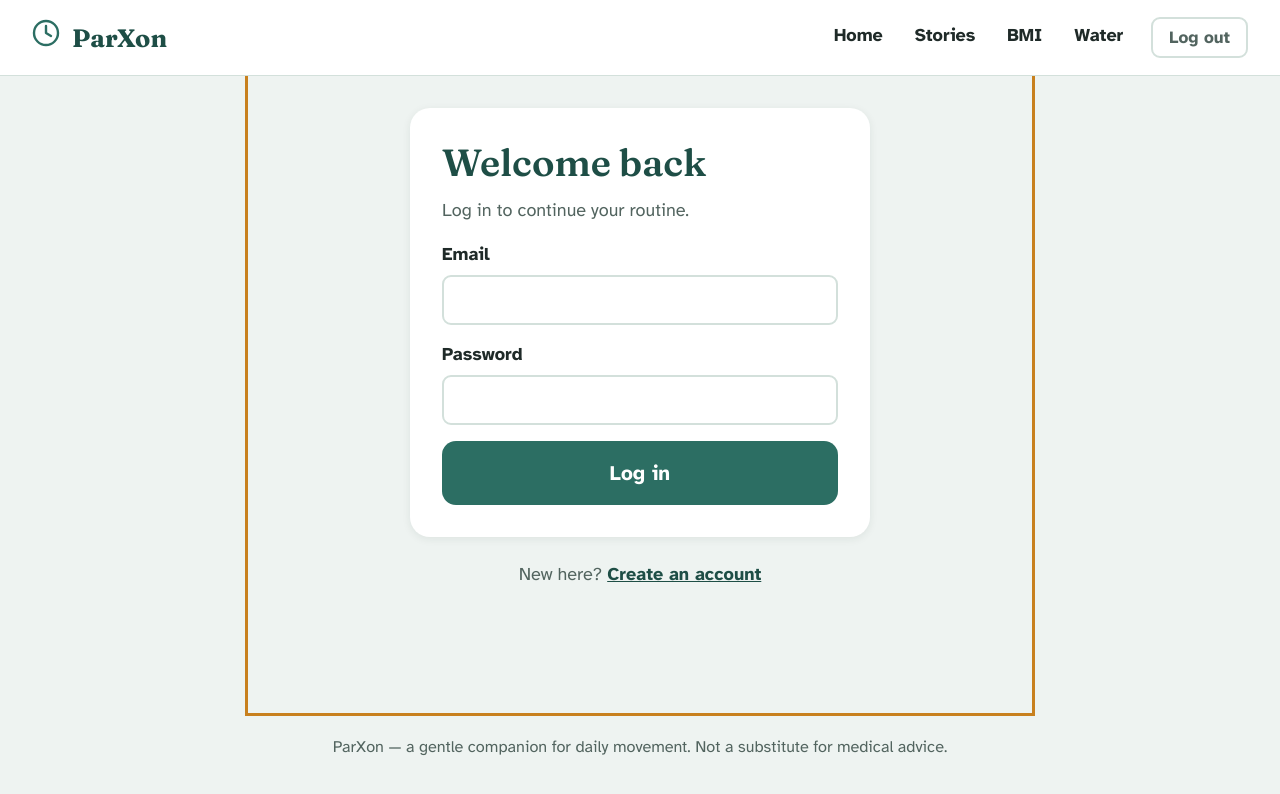
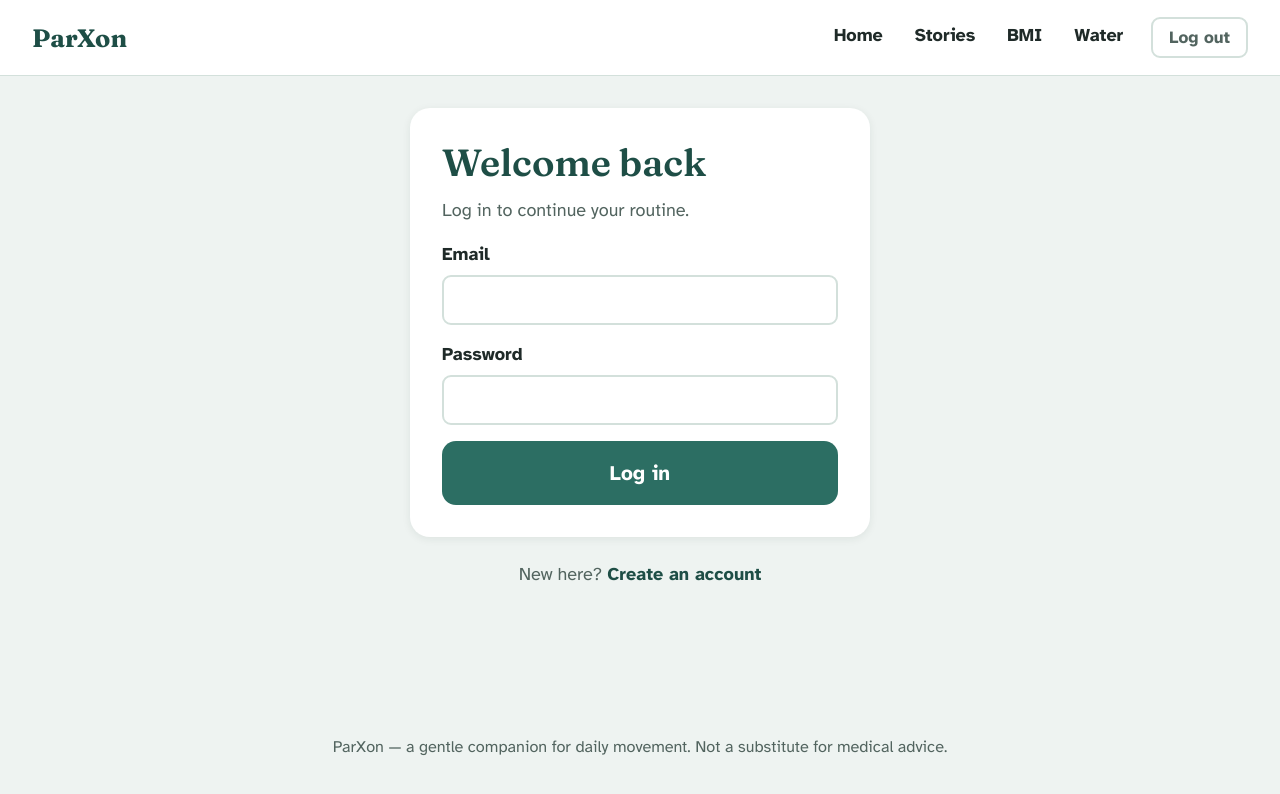
Before and after one commit to Hrithema/ParXon-web, a plain HTML site: page index.html in a window 1280 px wide. Drawn offline with nearby package versions, Linux system fonts and the light colour scheme.

Commit message:
fix logo

```diff
--- a/index.html
+++ b/index.html
@@ -3,24 +3,20 @@
 <head>
 <meta charset="UTF-8">
 <meta name="viewport" content="width=device-width, initial-scale=1.0">
-<title>ParXon — Movement &amp; Support for Parkinson's</title>
+<title>ParXon</title>
 <link rel="preconnect" href="https://fonts.googleapis.com">
 <link rel="preconnect" href="https://fonts.gstatic.com" crossorigin>
 <link href="https://fonts.googleapis.com/css2?family=Fraunces:opsz,wght@9..144,500;9..144,600;9..144,700&family=Atkinson+Hyperlegible:wght@400;700&display=swap" rel="stylesheet">
 <link rel="stylesheet" href="styles.css">
+<link rel="icon" type="image/png" href="assets\logo.png" />
 </head>
 <body>
 <a class="skip-link" href="#app">Skip to content</a>
 
 <header class="site-header" id="siteHeader" hidden>
-  <div class="brand">
-    <span class="brand-mark" aria-hidden="true">
-      <svg width="28" height="28" viewBox="0 0 28 28" fill="none" xmlns="http://www.w3.org/2000/svg">
-        <circle cx="14" cy="14" r="12" stroke="currentColor" stroke-width="2.4"/>
-        <path d="M14 7v7l5 3" stroke="currentColor" stroke-width="2.4" stroke-linecap="round" stroke-linejoin="round"/>
-      </svg>
-    </span>
+  <div class="brand"><a href="#/home">
     <span class="brand-name">ParXon</span>
+    </a>
   </div>
   <nav class="main-nav" aria-label="Main">
     <a href="#/home">Home</a>
--- a/styles.css
+++ b/styles.css
@@ -72,7 +72,10 @@ h3 { font-size: 1.2rem; }
 
 p { margin: 0 0 var(--space-3); }
 
-a { color: var(--primary-dark); }
+a {
+    color: var(--primary-dark);
+    text-decoration: none;
+}
 
 .skip-link {
   position: absolute;
@@ -87,7 +90,7 @@ a { color: var(--primary-dark); }
 .skip-link:focus { left: 0; }
 
 :focus-visible {
-  outline: 3px solid var(--accent-dark);
+  outline: 3px solid #ffffff00;
   outline-offset: 2px;
 }
 
```
